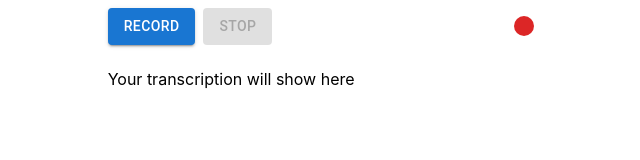
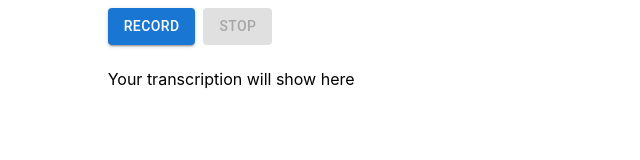
Before and after one commit to bhivam/mirakare-sst-poc, a React (Create React App) app: page / in a window 1280 px wide. Shown: the top 160 px of the page, without its empty margins (319-959 px from the left). Built offline with nearby package versions, Linux system fonts and the light colour scheme; no server answers.

Commit message:
recording light working

```diff
--- a/src/App.tsx
+++ b/src/App.tsx
@@ -82,7 +82,7 @@ function App() {
                             Stop
                         </Button>
                     </div>
-                    <div className="rounded-full bg-red-600 w-5 h-5">
+                    <div className={`rounded-full bg-${isRecording ? "red" : "gray"}-600 w-5 h-5`}>
                     </div>
                 </div>
                 <p>
```
